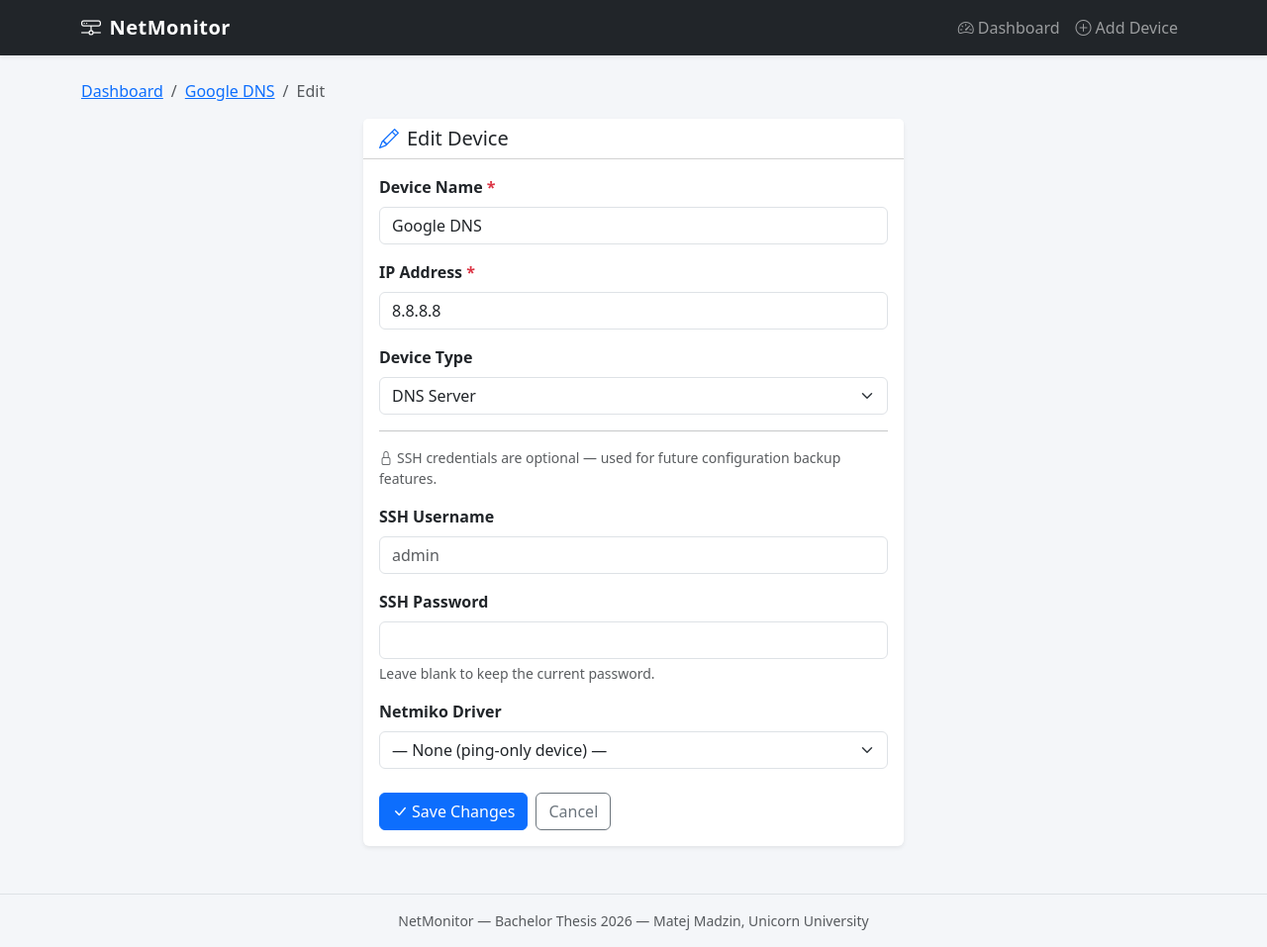
After one commit to Mattes09/netmonitor, a Flask app: page /device/1/edit in a window 1280 px wide. The commit adds this page. Shown: the whole page at 99% size. Run offline with Flask 3, Linux system fonts and the light colour scheme; data comes from the database, SQL or seed files in the repository.

Commit message:
Add Edit Device feature + shared IP/hostname validation (upade_Device, validate_device_data)

```diff
--- a/app.py
+++ b/app.py
@@ -4,7 +4,16 @@ from netmiko import ConnectHandler, NetmikoAuthenticationException, NetmikoTimeo
 from api import api as api_blueprint
 from audit import audit_config
 from config import SECRET_KEY
-from models import create_device, get_all_devices, get_db, get_device, init_db, seed_devices
+from models import (
+    create_device,
+    get_all_devices,
+    get_db,
+    get_device,
+    init_db,
+    seed_devices,
+    update_device,
+    validate_device_data,
+)
 from monitor import check_host, ping_host, start_monitor
 
 app = Flask(__name__)
@@ -64,19 +73,23 @@ def add_device():
         ssh_password        = request.form.get('ssh_password', '').strip() or None
         netmiko_device_type = request.form.get('netmiko_device_type', '').strip() or None
 
-        if not name or not ip_address:
-            flash('Device name and IP address are required.', 'danger')
+        data = {
+            'name': name,
+            'ip_address': ip_address,
+            'device_type': device_type,
+            'ssh_username': ssh_username,
+            'ssh_password': ssh_password,
+            'netmiko_device_type': netmiko_device_type,
+        }
+
+        errors = validate_device_data(data)
+        if errors:
+            for e in errors:
+                flash(e, 'danger')
             return render_template('add_device.html')
 
         try:
-            create_device({
-                'name': name,
-                'ip_address': ip_address,
-                'device_type': device_type,
-                'ssh_username': ssh_username,
-                'ssh_password': ssh_password,
-                'netmiko_device_type': netmiko_device_type,
-            })
+            create_device(data)
             flash(f'Device "{name}" added successfully.', 'success')
             return redirect(url_for('dashboard'))
         except Exception:
@@ -84,6 +97,54 @@ def add_device():
             return render_template('add_device.html')
 
     return render_template('add_device.html')
+
+
+# ---------------------------------------------------------------------------
+# Edit device
+# ---------------------------------------------------------------------------
+
+@app.route('/device/<int:device_id>/edit', methods=['GET', 'POST'])
+def edit_device(device_id):
+    device = get_device(device_id)
+    if not device:
+        flash('Device not found.', 'danger')
+        return redirect(url_for('dashboard'))
+
+    if request.method == 'POST':
+        name                = request.form.get('name', '').strip()
+        ip_address          = request.form.get('ip_address', '').strip()
+        device_type         = request.form.get('device_type', 'Unknown').strip() or 'Unknown'
+        ssh_username        = request.form.get('ssh_username', '').strip() or None
+        netmiko_device_type = request.form.get('netmiko_device_type', '').strip() or None
+
+        # Blank password field = keep the existing password (form never pre-fills it).
+        pw_input = request.form.get('ssh_password', '').strip()
+        ssh_password = pw_input if pw_input else device['ssh_password']
+
+        data = {
+            'name': name,
+            'ip_address': ip_address,
+            'device_type': device_type,
+            'ssh_username': ssh_username,
+            'ssh_password': ssh_password,
+            'netmiko_device_type': netmiko_device_type,
+        }
+
+        errors = validate_device_data(data)
+        if errors:
+            for e in errors:
+                flash(e, 'danger')
+            return render_template('edit_device.html', device=device)
+
+        try:
+            update_device(device_id, data)
+            flash('Device updated successfully.', 'success')
+            return redirect(url_for('device_detail', device_id=device_id))
+        except Exception:
+            flash('Could not update device — IP address may already exist.', 'danger')
+            return render_template('edit_device.html', device=device)
+
+    return render_template('edit_device.html', device=device)
 
 
 # ---------------------------------------------------------------------------
--- a/models.py
+++ b/models.py
@@ -1,3 +1,5 @@
+import ipaddress
+import re
 import sqlite3
 from config import DATABASE
 
@@ -37,6 +39,51 @@ def get_all_devices():
     return rows
 
 
+_HOSTNAME_LABEL = re.compile(r'^(?!-)[A-Za-z0-9-]{1,63}(?<!-)$')
+
+
+def _is_valid_address(value):
+    """Return True if *value* is a valid IP address (v4/v6) or hostname."""
+    try:
+        ipaddress.ip_address(value)
+        return True
+    except ValueError:
+        pass
+
+    # Treat as a hostname.
+    if len(value) > 253:
+        return False
+    labels = value.split('.')
+    if not all(_HOSTNAME_LABEL.match(label) for label in labels):
+        return False
+    # Reject IP-like strings whose last label is all digits (e.g. 1.2.3.4.5).
+    if labels[-1].isdigit():
+        return False
+    return True
+
+
+def validate_device_data(data):
+    """Validate device *data*; return a list of error strings ([] = valid).
+
+    Only name and ip_address are required — SSH fields and the Netmiko driver
+    are optional.
+    """
+    errors = []
+    if not (data.get('name') or '').strip():
+        errors.append('Device name is required.')
+
+    ip_address = (data.get('ip_address') or '').strip()
+    if not ip_address:
+        errors.append('IP address or hostname is required.')
+    elif not _is_valid_address(ip_address):
+        errors.append(
+            'Address must be a valid IP address or hostname '
+            '(e.g. 192.168.1.1 or switch.example.com).'
+        )
+
+    return errors
+
+
 def create_device(data):
     """Insert a new device from *data* and return its new id.
 
@@ -62,6 +109,32 @@ def create_device(data):
     new_id = cursor.lastrowid
     conn.close()
     return new_id
+
+
+def update_device(device_id, data):
+    """Update all six columns of the device with *device_id* from *data*.
+
+    sqlite3 errors (e.g. a duplicate ip_address UNIQUE violation) propagate to
+    the caller. Symmetric with create_device.
+    """
+    conn = get_db()
+    conn.execute(
+        'UPDATE devices SET '
+        'name = ?, ip_address = ?, device_type = ?, '
+        'ssh_username = ?, ssh_password = ?, netmiko_device_type = ? '
+        'WHERE id = ?',
+        (
+            data['name'],
+            data['ip_address'],
+            data['device_type'],
+            data['ssh_username'],
+            data['ssh_password'],
+            data['netmiko_device_type'],
+            device_id,
+        ),
+    )
+    conn.commit()
+    conn.close()
 
 
 def get_device(device_id):
--- a/templates/device_detail.html
+++ b/templates/device_detail.html
@@ -64,6 +64,10 @@
           <i class="bi bi-shield-check me-1"></i>Run Compliance Audit
         </a>
         {% endif %}
+
+        <a href="/device/{{ device.id }}/edit" class="btn btn-outline-primary">
+          <i class="bi bi-pencil me-1"></i>Edit
+        </a>
 
         <form method="post" action="/device/{{ device.id }}/delete"
               onsubmit="return confirm('Delete {{ device.name }}?')">
--- /dev/null
+++ b/templates/edit_device.html
@@ -0,0 +1,93 @@
+{% extends "base.html" %}
+{% block title %}Edit Device{% endblock %}
+
+{% block content %}
+<nav aria-label="breadcrumb" class="mb-3">
+  <ol class="breadcrumb">
+    <li class="breadcrumb-item"><a href="/">Dashboard</a></li>
+    <li class="breadcrumb-item"><a href="/device/{{ device.id }}">{{ device.name }}</a></li>
+    <li class="breadcrumb-item active">Edit</li>
+  </ol>
+</nav>
+
+<div class="row justify-content-center">
+  <div class="col-lg-6">
+    <div class="card shadow-sm">
+      <div class="card-header bg-white">
+        <h5 class="mb-0"><i class="bi bi-pencil me-2 text-primary"></i>Edit Device</h5>
+      </div>
+      <div class="card-body">
+        <form method="post" action="/device/{{ device.id }}/edit" novalidate>
+
+          <div class="mb-3">
+            <label for="name" class="form-label fw-semibold">Device Name <span class="text-danger">*</span></label>
+            <input type="text" class="form-control" id="name" name="name"
+                   value="{{ device.name }}" placeholder="e.g. Core Switch 1" required>
+          </div>
+
+          <div class="mb-3">
+            <label for="ip_address" class="form-label fw-semibold">IP Address <span class="text-danger">*</span></label>
+            <input type="text" class="form-control" id="ip_address" name="ip_address"
+                   value="{{ device.ip_address }}" placeholder="e.g. 192.168.1.1" required>
+          </div>
+
+          <div class="mb-3">
+            <label for="device_type" class="form-label fw-semibold">Device Type</label>
+            <select class="form-select" id="device_type" name="device_type">
+              <option value="Unknown" {% if device.device_type == 'Unknown' %}selected{% endif %}>Unknown</option>
+              <option value="Router" {% if device.device_type == 'Router' %}selected{% endif %}>Router</option>
+              <option value="Switch" {% if device.device_type == 'Switch' %}selected{% endif %}>Switch</option>
+              <option value="Firewall" {% if device.device_type == 'Firewall' %}selected{% endif %}>Firewall</option>
+              <option value="Server" {% if device.device_type == 'Server' %}selected{% endif %}>Server</option>
+              <option value="Virtual Machine" {% if device.device_type == 'Virtual Machine' %}selected{% endif %}>Virtual Machine</option>
+              <option value="DNS Server" {% if device.device_type == 'DNS Server' %}selected{% endif %}>DNS Server</option>
+              <option value="Access Point" {% if device.device_type == 'Access Point' %}selected{% endif %}>Access Point</option>
+              <option value="Other" {% if device.device_type == 'Other' %}selected{% endif %}>Other</option>
+            </select>
+          </div>
+
+          <hr class="my-3">
+          <p class="text-muted small mb-3">
+            <i class="bi bi-lock me-1"></i>SSH credentials are optional — used for future configuration backup features.
+          </p>
+
+          <div class="mb-3">
+            <label for="ssh_username" class="form-label fw-semibold">SSH Username</label>
+            <input type="text" class="form-control" id="ssh_username" name="ssh_username"
+                   value="{{ device.ssh_username or '' }}" placeholder="admin" autocomplete="off">
+          </div>
+
+          <div class="mb-3">
+            <label for="ssh_password" class="form-label fw-semibold">SSH Password</label>
+            <input type="password" class="form-control" id="ssh_password" name="ssh_password"
+                   autocomplete="new-password">
+            <div class="form-text">Leave blank to keep the current password.</div>
+          </div>
+
+          <div class="mb-4">
+            <label for="netmiko_device_type" class="form-label fw-semibold">Netmiko Driver</label>
+            <select class="form-select" id="netmiko_device_type" name="netmiko_device_type">
+              <option value="" {% if not device.netmiko_device_type %}selected{% endif %}>— None (ping-only device) —</option>
+              <option value="cisco_ios" {% if device.netmiko_device_type == 'cisco_ios' %}selected{% endif %}>Cisco IOS</option>
+              <option value="cisco_xe" {% if device.netmiko_device_type == 'cisco_xe' %}selected{% endif %}>Cisco IOS-XE</option>
+              <option value="cisco_nxos" {% if device.netmiko_device_type == 'cisco_nxos' %}selected{% endif %}>Cisco NX-OS (Nexus)</option>
+              <option value="cisco_asa" {% if device.netmiko_device_type == 'cisco_asa' %}selected{% endif %}>Cisco ASA</option>
+              <option value="cisco_xr" {% if device.netmiko_device_type == 'cisco_xr' %}selected{% endif %}>Cisco IOS-XR</option>
+              <option value="arista_eos" {% if device.netmiko_device_type == 'arista_eos' %}selected{% endif %}>Arista EOS</option>
+              <option value="juniper_junos" {% if device.netmiko_device_type == 'juniper_junos' %}selected{% endif %}>Juniper Junos</option>
+            </select>
+          </div>
+
+          <div class="d-flex gap-2">
+            <button type="submit" class="btn btn-primary">
+              <i class="bi bi-check-lg me-1"></i>Save Changes
+            </button>
+            <a href="/device/{{ device.id }}" class="btn btn-outline-secondary">Cancel</a>
+          </div>
+
+        </form>
+      </div>
+    </div>
+  </div>
+</div>
+{% endblock %}
```
